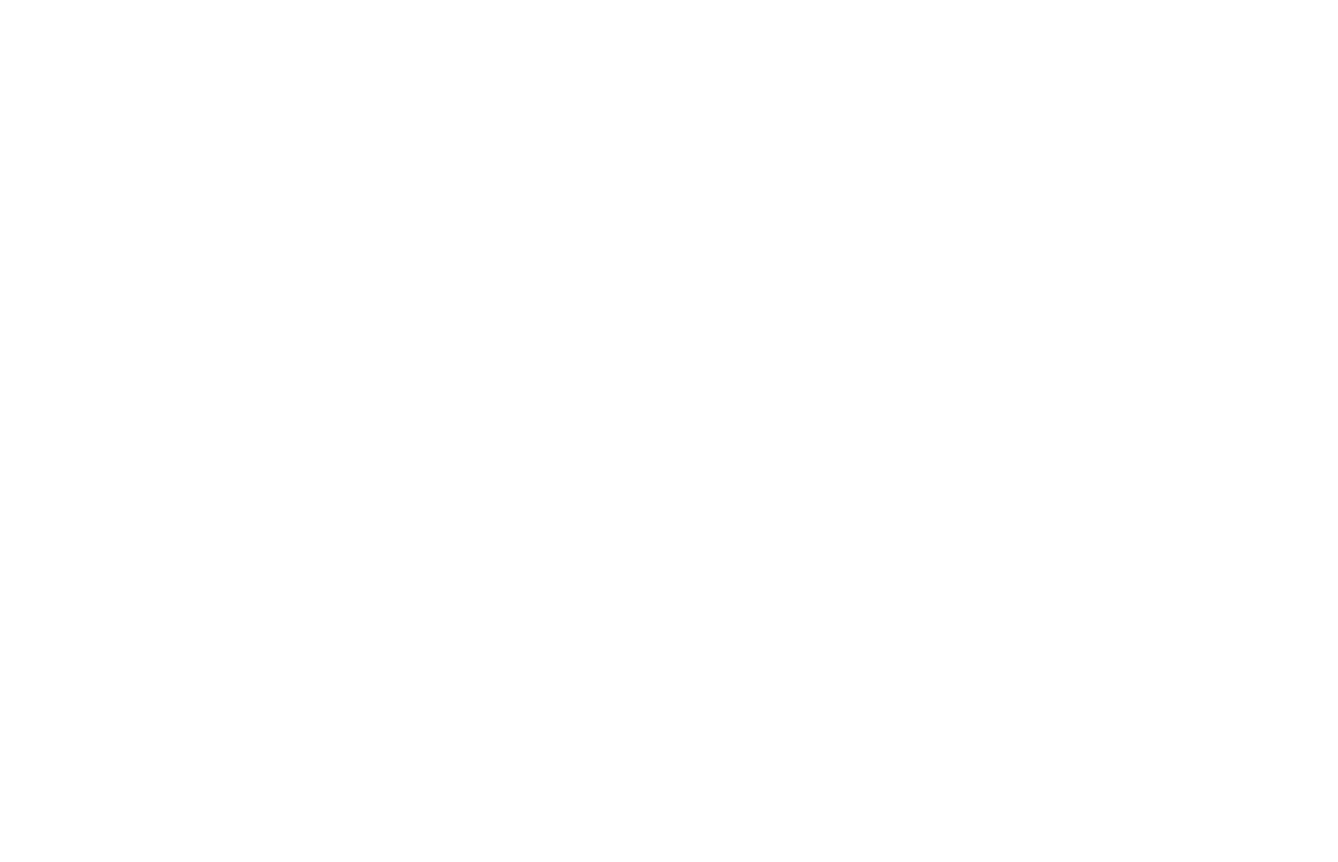
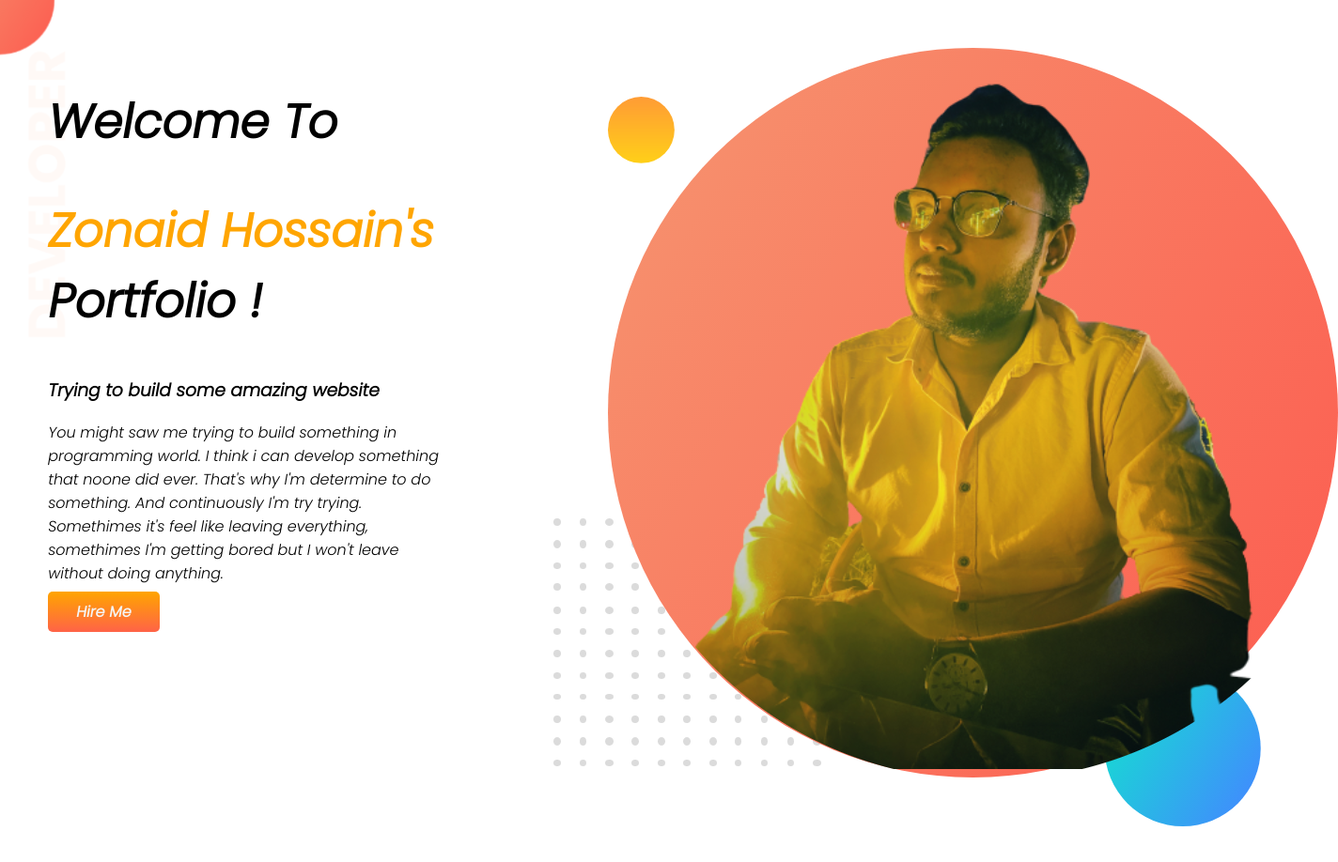
Before and after one commit to Zonaid243/developer-portfolio, a plain HTML site: page index.html in a window 1280 px wide. Shown: the whole page at 94% size, 1424 px wide, since content can reach past the window. Before the commit the page ends 800 px from the top, so only its background shows below. Drawn offline with Linux system fonts and the light colour scheme.

Commit message:
top banner added

```diff
--- a/index.html
+++ b/index.html
@@ -5,9 +5,24 @@
     <meta http-equiv="X-UA-Compatible" content="IE=edge">
     <meta name="viewport" content="width=device-width, initial-scale=1.0">
     <title>Zonaid Hossain Portfolio</title>
+    <link rel="preconnect" href="https://fonts.googleapis.com">
+    <link rel="preconnect" href="https://fonts.gstatic.com" crossorigin>
+    <link href="https://fonts.googleapis.com/css2?family=Poppins:ital,wght@1,300&display=swap" rel="stylesheet">
     <link rel="stylesheet" href="style.css">
 </head>
 <body>
+    <section class="top-banner">
+        <div class="half-width">
+            <h1>Welcome To</h1>
+            <h1> <span class="orange">Zonaid Hossain's</span> Portfolio !</h1>
+            <h3>Trying to build some amazing website</h3>
+            <p>You might saw me trying to build something in programming world. I think i can develop something that noone did ever. That's why I'm determine to do something. And continuously I'm try trying. Somethimes it's feel like leaving everything, somethimes I'm getting bored but I won't leave without doing anything. </p>
+            <a class="hire-button" target="_blank" href="https://www.facebook.com/zonaid.hossain.92">Hire Me</a>
+        </div>
 
+<div class="half-width">
+    <img src="./images/zonaid1-bg.png" alt="zonaid background 1">
+</div>
+</section>
 </body>
 </html>
--- a/style.css
+++ b/style.css
@@ -0,0 +1,33 @@
+body {
+  font-family: "Poppins", sans-serif;
+  margin: 0;
+}
+h1 {
+  font-size: 50px;
+}
+.orange {
+  color: orange;
+}
+section {
+  display: flex;
+}
+.half-width {
+  width: 50%;
+  padding: 4%;
+}
+.half-width.img {
+  width: 80%;
+}
+.hire-button {
+  color: whitesmoke;
+  background-image: linear-gradient(orange, tomato);
+  text-decoration: none;
+  padding: 10px 30px;
+  border-radius: 5px;
+  font-weight: 700;
+}
+.top-banner {
+  background-image: url(/images/top-banner.png);
+  background-repeat: no-repeat;
+
+}
```
Also changed, not shown: images/dream-bg.png (added), images/exp-bg.png (added), images/jhankar.png (added), images/jhankar2.png (added), images/my-bg.png (added), images/my-bg2.png (added), images/top-banner.png (added), images/zonaid1-bg.png (added), images/zonaid2-bg2.png (added), showOff/IMG_20200428_201410.jpg (added), 6 other files.
